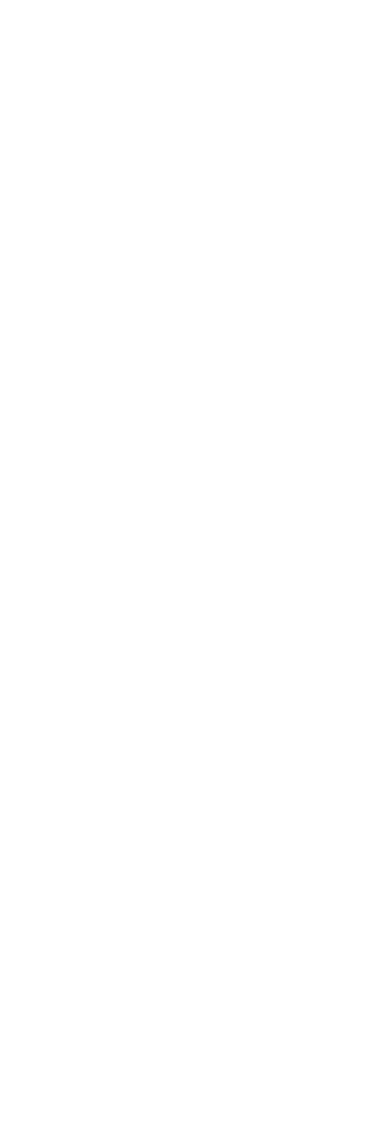
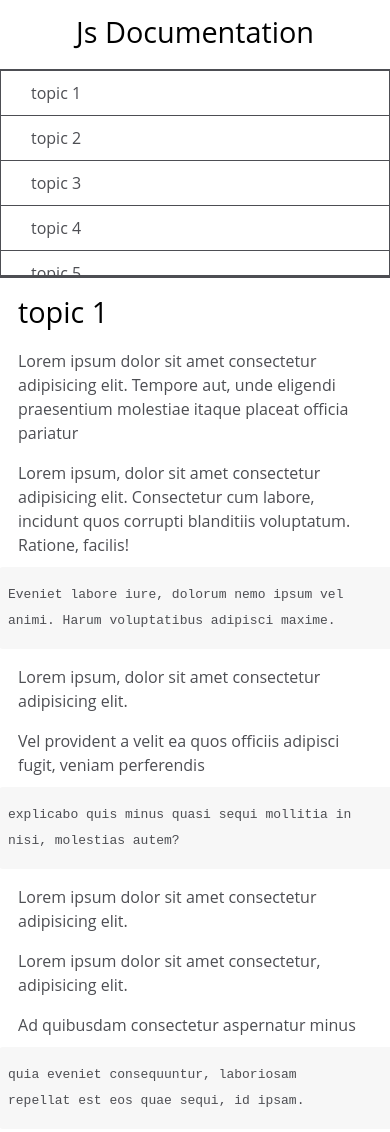
Before and after one commit to lopesgustavo01/FreeCodeCamp-, a plain HTML site: page technical-page/index.html in a window 390 px wide. Shown: the top 1132 px of the page. Before the commit the page ends 844 px from the top, so only its background shows below. Drawn offline with Linux system fonts and the light colour scheme.

Commit message:
technical

```diff
--- a/technical-page/index.html
+++ b/technical-page/index.html
@@ -8,8 +8,89 @@
     <link rel="stylesheet" type="text/css" href="styles.css">
 </head>
 <body>
+    <nav id="navbar">
+        <header>Js Documentation</header>
+        <ul>
+            <li>
+                <a class="nav-link" href="#topic_1">topic 1</a>
+            </li>
+            <li>
+                <a class="nav-link" href="#topic_2">topic 2</a>
+            </li>
+            <li>
+                <a class="nav-link" href="#topic_3">topic 3</a>
+            </li>
+            <li>
+                <a class="nav-link" href="#topic_4">topic 4</a>
+            </li>
+            <li>
+                <a class="nav-link" href="#topic_5">topic 5</a>
+            </li>
+
+        </ul>
+    </nav>
     <main id="main-doc">
+        <section id="topic_1" class="main-section">
+            <header >topic 1</header>
+                <p>Lorem ipsum dolor sit amet consectetur adipisicing elit. Tempore aut, unde eligendi praesentium molestiae itaque placeat officia pariatur</p>
+                <p>Lorem ipsum, dolor sit amet consectetur adipisicing elit. Consectetur cum labore, incidunt quos corrupti blanditiis voluptatum. Ratione, facilis!<code> Eveniet labore iure, dolorum nemo ipsum vel animi. Harum voluptatibus adipisci maxime.</code></p>
 
+                <p>Lorem ipsum, dolor sit amet consectetur adipisicing elit.</p>
+                <p>Vel provident a velit ea quos officiis adipisci fugit, veniam perferendis <code> explicabo quis minus quasi sequi mollitia in nisi, molestias autem?</code></p>
+
+                <p>Lorem ipsum dolor sit amet consectetur adipisicing elit.</p>
+                <p>Lorem ipsum dolor sit amet consectetur, adipisicing elit.</p>
+                <p>Ad quibusdam consectetur aspernatur minus <code>quia eveniet consequuntur, laboriosam repellat est eos quae sequi, id ipsam.</code></p>
+                <p>Lorem ipsum dolor sit amet consectetur adipisicing elit.<code> Dignissimos deleniti non molestias sint excepturi, neque perspiciatis delectus alias in voluptatibus!</code> <code>doloribus illum, nulla eum commodi facilis eligendi quas quam.</code> </p>
+        </section>
+        <section id="topic_2" class="main-section">
+            <header>topic 2</header>
+
+                <p>Lorem ipsum dolor sit amet consectetur adipisicing elit.</p>
+                <p>Enim natus alias pariatur temporibus animi? Sequi nisi fuga accusantium neque voluptatem numquam amet deserunt iste obcaecati animi.<code> Provident similique illum dolorum.</code></p>
+                <p>Lorem ipsum dolor, sit amet consectetur adipisicing elit.</p>
+                <p>Sequi dolores eveniet quibusdam earum optio dolore commodi ducimus voluptatum placeat!</p>
+                <p>Nam officia iste velit provident rerum repellat soluta ad vitae ullam?</p>
+                <p>Lorem ipsum dolor sit amet consectetur adipisicing elit.</p> <p> voluptates, beatae rem perferendis sunt sapiente, culpa et voluptas aliquam distinctio voluptatem aut <code>ducimus corporis sed dolore ipsa corrupti, explicabo</code> mollitia?</p>
+
+        </section>
+        <section id="topic_3" class="main-section">
+            <header >topic 3</header>
+                <p></p>
+                <p></p>
+                <p></p>
+                <p></p>
+                <p></p>
+                <ul>
+                    <li>Lorem ipsum dolor sit amet consectetur adipisicing elit.</li>
+                    <li>Lorem ipsum dolor sit amet consectetur adipisicing elit.</li>
+                    <li>Lorem ipsum dolor sit amet consectetur adipisicing elit.</li>
+                    <li>Lorem ipsum dolor sit amet consectetur adipisicing elit.</li>
+                    <l1>Lorem ipsum dolor sit amet consectetur adipisicing elit.</l1>
+                </ul>
+
+        </section>
+        <section id="topic_4" class="main-section">
+            <header>topic 4</header>
+                <p></p>
+                <p></p>
+                <p></p>
+                <p></p>
+                <ul>
+                    <li>Lorem ipsum dolor sit amet consectetur adipisicing elit.</li>
+                    <li>Lorem ipsum dolor sit amet consectetur adipisicing elit.</li>
+                    <li>Lorem ipsum dolor sit amet consectetur adipisicing elit.</li>
+                    <li>Lorem ipsum dolor sit amet consectetur adipisicing elit.</li>
+                    <l1>Lorem ipsum dolor sit amet consectetur adipisicing elit.</l1>
+                </ul>
+            </header>
+        </section>
+        <section id="topic_5" class="main-section">
+            <header>topic 5</header>
+                <p>Lorem ipsum dolor sit, amet consectetur adipisicing elit.</p> ?
+                <p>Laboriosam obcaecati blanditiis officia, harum placeat possimus. Velit libero delectus fuga, officia impedit sed eius laudantium eum ut nostrum. Nostrum, sunt reiciendis</p>
+
+        </section>
     </main>
 </body>
 </html>
--- a/technical-page/styles.css
+++ b/technical-page/styles.css
@@ -0,0 +1,128 @@
+html,
+body {
+  min-width: 290px;
+  color: #4d4e53;
+  background-color: #ffffff;
+  font-family: 'Open Sans', Arial, sans-serif;
+  line-height: 1.5;
+}
+
+#navbar {
+  position: fixed;
+  min-width: 290px;
+  top: 0px;
+  left: 0px;
+  width: 300px;
+  height: 100%;
+  border-right: solid;
+  border-color: rgba(0, 22, 22, 0.4);
+}
+
+header {
+  color: black;
+  margin: 10px;
+  text-align: center;
+  font-size: 1.8em;
+  font-weight: thin;
+}
+
+#main-doc header {
+    text-align: left;
+    margin: 0px;
+  }
+
+#navbar ul {
+  height: 88%;
+  padding: 0;
+  overflow-y: auto;
+  overflow-x: hidden;
+}
+
+#navbar li {
+  color: #4d4e53;
+  border-top: 1px solid;
+  list-style: none;
+  position: relative;
+  width: 100%;
+}
+
+#navbar a {
+  display: block;
+  padding: 10px 30px;
+  color: #4d4e53;
+  text-decoration: none;
+  cursor: pointer;
+}
+
+#main-doc {
+  position: absolute;
+  margin-left: 310px;
+  padding: 20px;
+  margin-bottom: 110px;
+}
+
+section article {
+  color: #4d4e53;
+  margin: 15px;
+  font-size: 0.96em;
+}
+
+section li {
+  margin: 15px 0px 0px 20px;
+}
+
+code {
+  display: block;
+  text-align: left;
+  white-space: pre-line;
+  position: relative;
+  word-break: normal;
+  word-wrap: normal;
+  line-height: 2;
+  background-color: #f7f7f7;
+  padding: 15px;
+  margin: 10px;
+  border-radius: 5px;
+}
+
+@media only screen and (max-width: 815px) {
+  /* For mobile phones: */
+  #navbar ul {
+    border: 1px solid;
+    height: 207px;
+  }
+
+  #navbar {
+    background-color: white;
+    position: absolute;
+    top: 0;
+    padding: 0;
+    margin: 0;
+    width: 100%;
+    max-height: 275px;
+    border: none;
+    z-index: 1;
+    border-bottom: 2px solid;
+  }
+
+  #main-doc {
+    position: relative;
+    margin-left: 0px;
+    margin-top: 270px;
+  }
+}
+
+@media only screen and (max-width: 400px) {
+  #main-doc {
+    margin-left: -10px;
+  }
+
+  code {
+    margin-left: -20px;
+    width: 100%;
+    padding: 15px;
+    padding-left: 10px;
+    padding-right: 45px;
+    min-width: 233px;
+  }
+}
```
